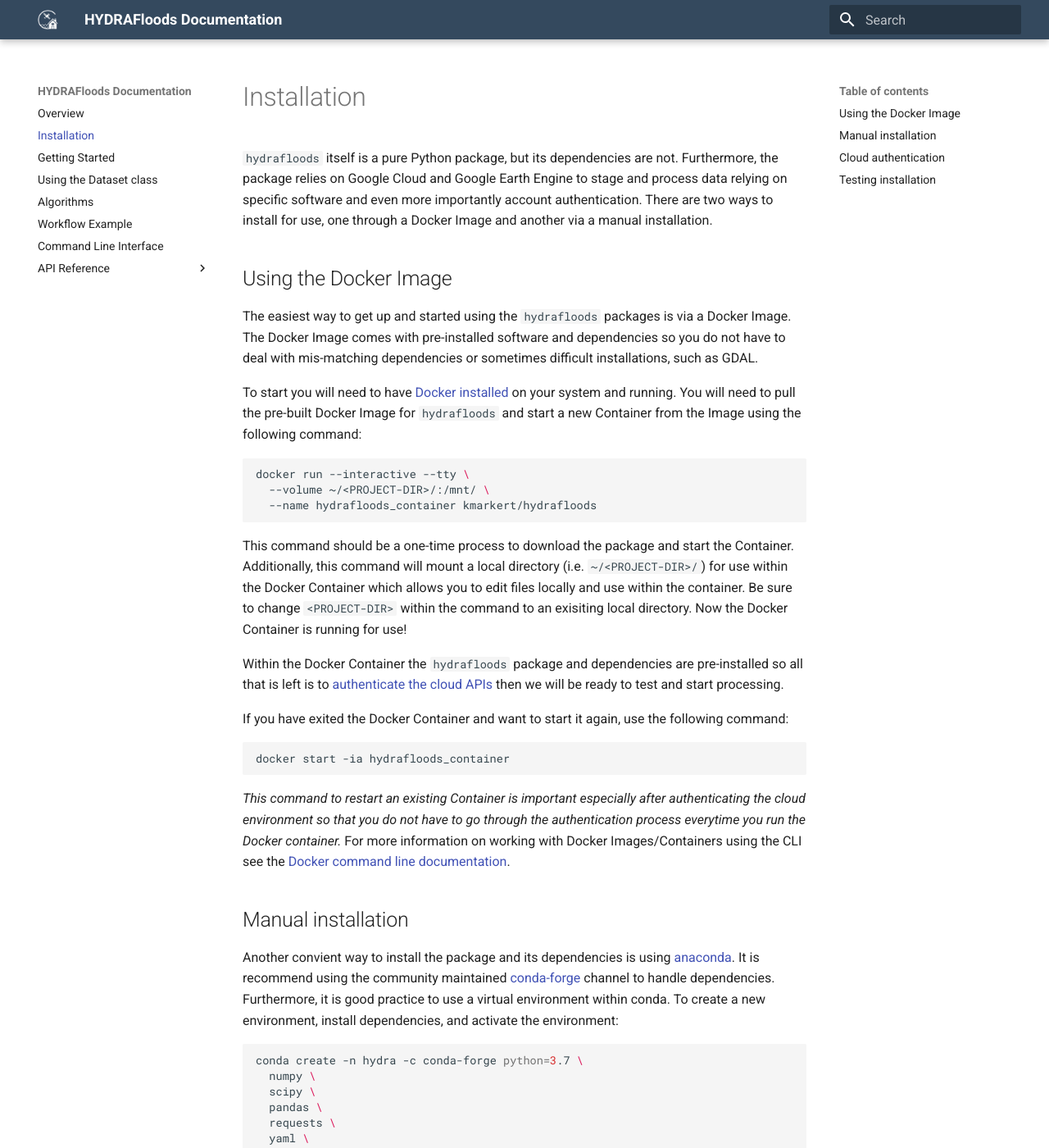
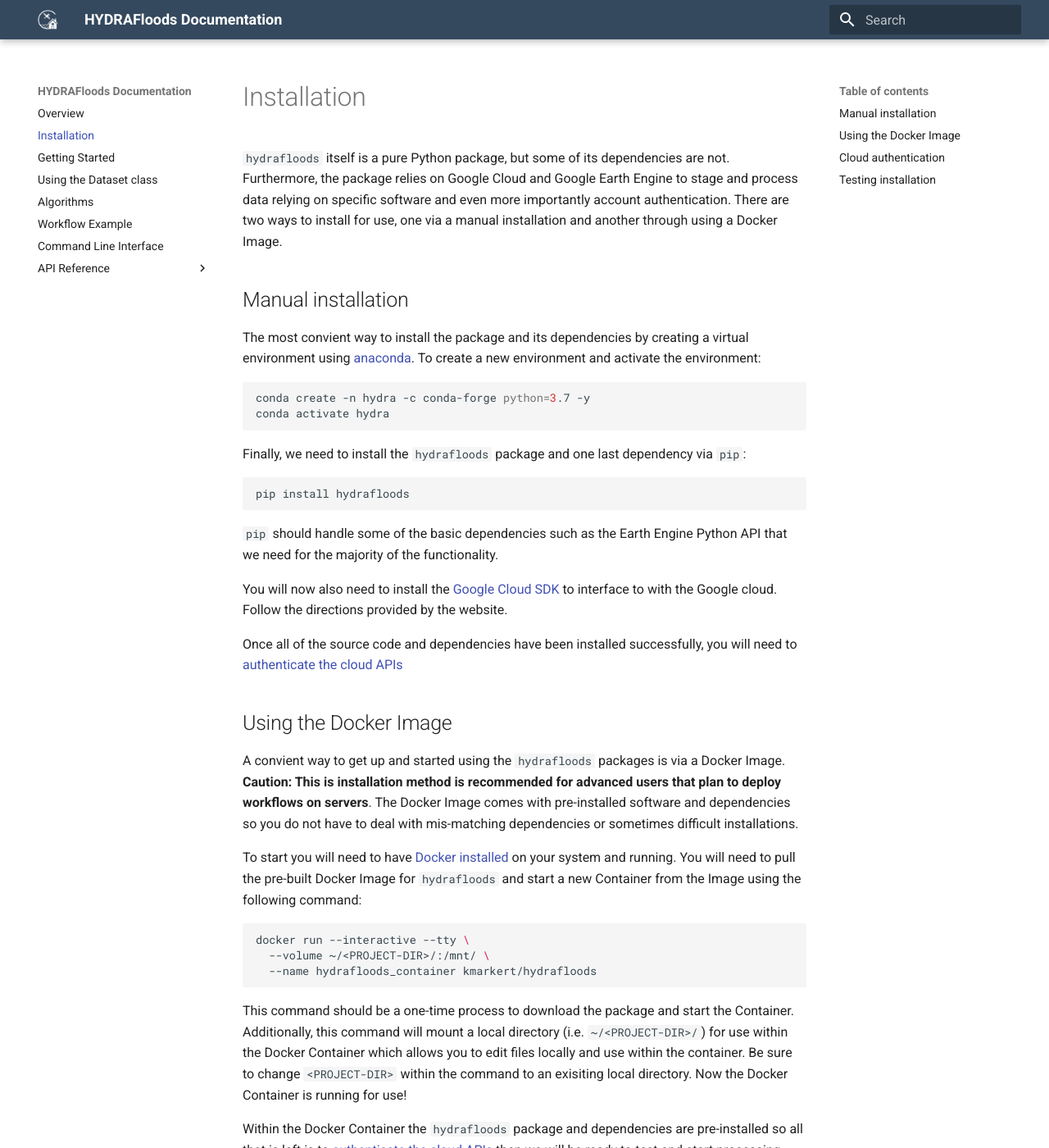
Before and after one commit to Servir-Mekong/hydra-floods, an MkDocs documentation site: the page built from docs/installation.md, in a window 1280 px wide and 1400 px high. Shown: the whole window at 82% size. Built offline with MkDocs 1.6.1 and Material for MkDocs 9.7.7, drawn with Linux system fonts in a browser that asks for light colours; some of the changed text lies outside the part shown.

Commit message:
updated installation instructions to recommend installation via pip

````diff
--- a/docs/installation.md
+++ b/docs/installation.md
@@ -1,10 +1,31 @@
 # Installation
 
-`hydrafloods` itself is a pure Python package, but its dependencies are not. Furthermore, the package relies on Google Cloud and Google Earth Engine to stage and process data relying on specific software and even more importantly account authentication. There are two ways to install for use, one through a Docker Image and another via a manual installation.
+`hydrafloods` itself is a pure Python package, but some of its dependencies are not. Furthermore, the package relies on Google Cloud and Google Earth Engine to stage and process data relying on specific software and even more importantly account authentication. There are two ways to install for use, one via a manual installation and another through using a Docker Image.
+
+## Manual installation
+
+The most convient way to install the package and its dependencies by creating a virtual environment using [anaconda](https://www.anaconda.com/).  To create a new environment and activate the environment:
+
+```sh
+conda create -n hydra -c conda-forge python=3.7 -y
+conda activate hydra
+```
+
+Finally, we need to install the `hydrafloods` package and one last dependency via `pip`:
+
+```sh
+pip install hydrafloods
+```
+
+`pip` should handle some of the basic dependencies such as the Earth Engine Python API that we need for the majority of the functionality.
+
+You will now also need to install the [Google Cloud SDK](https://cloud.google.com/sdk/docs/downloads-versioned-archives) to interface to with the Google cloud. Follow the directions provided by the website.
+
+Once all of the source code and dependencies have been installed successfully, you will need to [authenticate the cloud APIs](https://servir-mekong.github.io/hydra-floods/installation#cloud-authentication)
 
 ## Using the Docker Image
 
-The easiest way to get up and started using the `hydrafloods` packages is via a Docker Image. The Docker Image comes with pre-installed software and dependencies so you do not have to deal with mis-matching dependencies or sometimes difficult installations, such as GDAL.
+A convient way to get up and started using the `hydrafloods` packages is via a Docker Image. **Caution: This is installation method is recommended for advanced users that plan to deploy workflows on servers**. The Docker Image comes with pre-installed software and dependencies so you do not have to deal with mis-matching dependencies or sometimes difficult installations.
 
 To start you will need to have [Docker installed](https://docs.docker.com/get-docker/) on your system and running. You will need to pull the pre-built Docker Image for `hydrafloods` and start a new Container from the Image using the following command:
 
@@ -26,41 +47,6 @@
 
 _This command to restart an existing Container is important especially after authenticating the cloud environment so that you do not have to go through the authentication process everytime you run the Docker container._ For more information on working with Docker Images/Containers using the CLI see the [Docker command line documentation](https://docs.docker.com/engine/reference/commandline/cli/).
 
-## Manual installation
-
-Another convient way to install the package and its dependencies is using [anaconda](https://www.anaconda.com/). It is recommend using the community maintained [conda-forge](https://conda-forge.github.io/) channel to handle dependencies. Furthermore, it is good practice to use a virtual environment within conda. To create a new environment, install dependencies, and activate the environment:
-
-```sh
-conda create -n hydra -c conda-forge python=3.7 \
-  numpy \
-  scipy \
-  pandas \
-  requests \
-  yaml \
-  xmltodict \
-  gdal \
-  shapely \
-  pyproj \
-  netCDF4 \
-  xarray \
-  scikit-learn \
-  pyresample \
-  geopandas \
-  earthengine-api \
-  gcsfs \
-  fire -y
-conda activate hydra
-```
-
-Finally, we need to install the `hydrafloods` package and one last dependency via `pip`:
-
-```sh
-pip install simplecmr hydrafloods
-```
-
-You will now also need to install the [Google Cloud SDK](https://cloud.google.com/sdk/docs/downloads-versioned-archives) to interface to with the Google cloud. Follow the directions provided by the website.
-
-Once all of the source code and dependencies have been installed successfully, you will need to [authenticate the cloud APIs](https://servir-mekong.github.io/hydra-floods/installation#cloud-authentication)
 
 ## Cloud authentication
 
````
